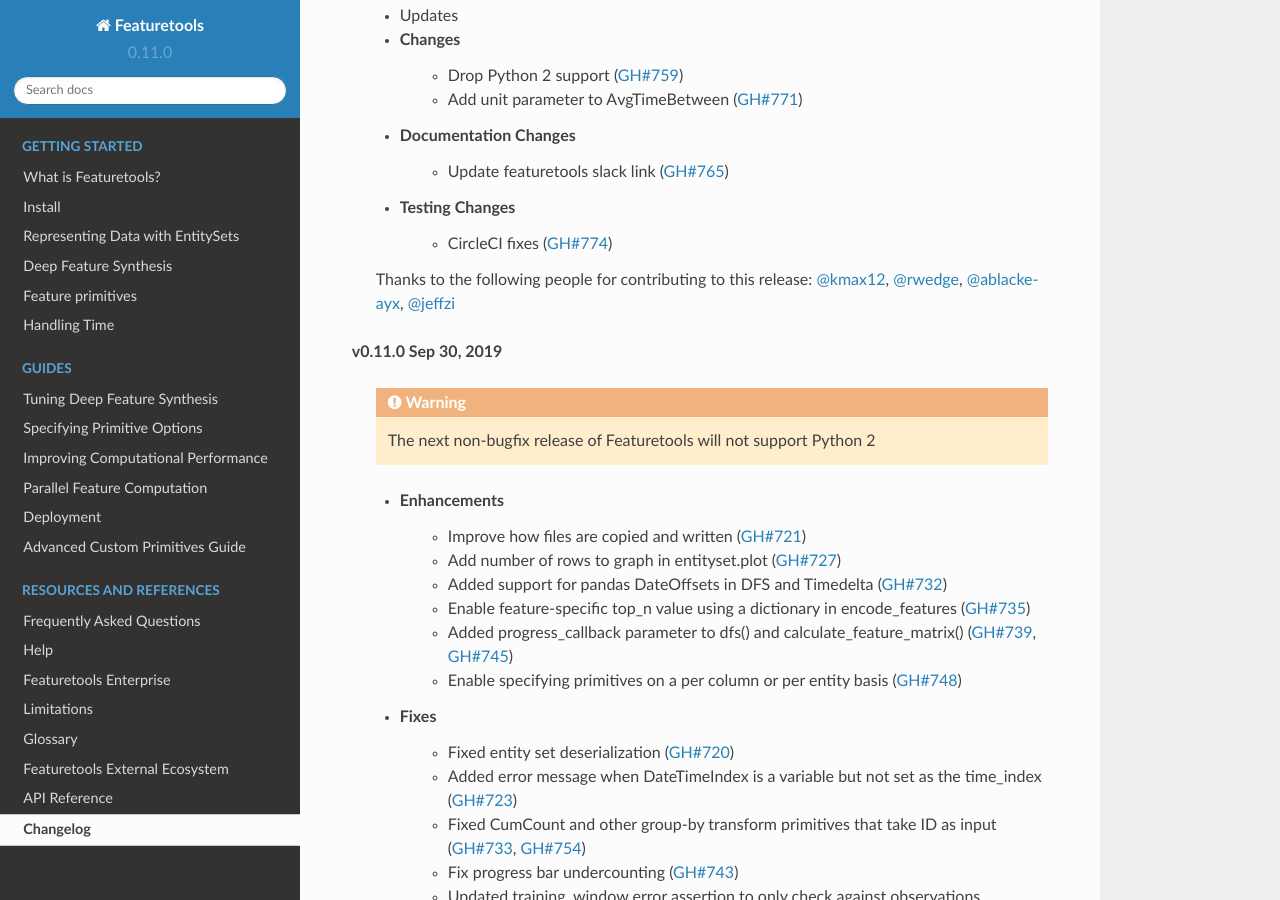
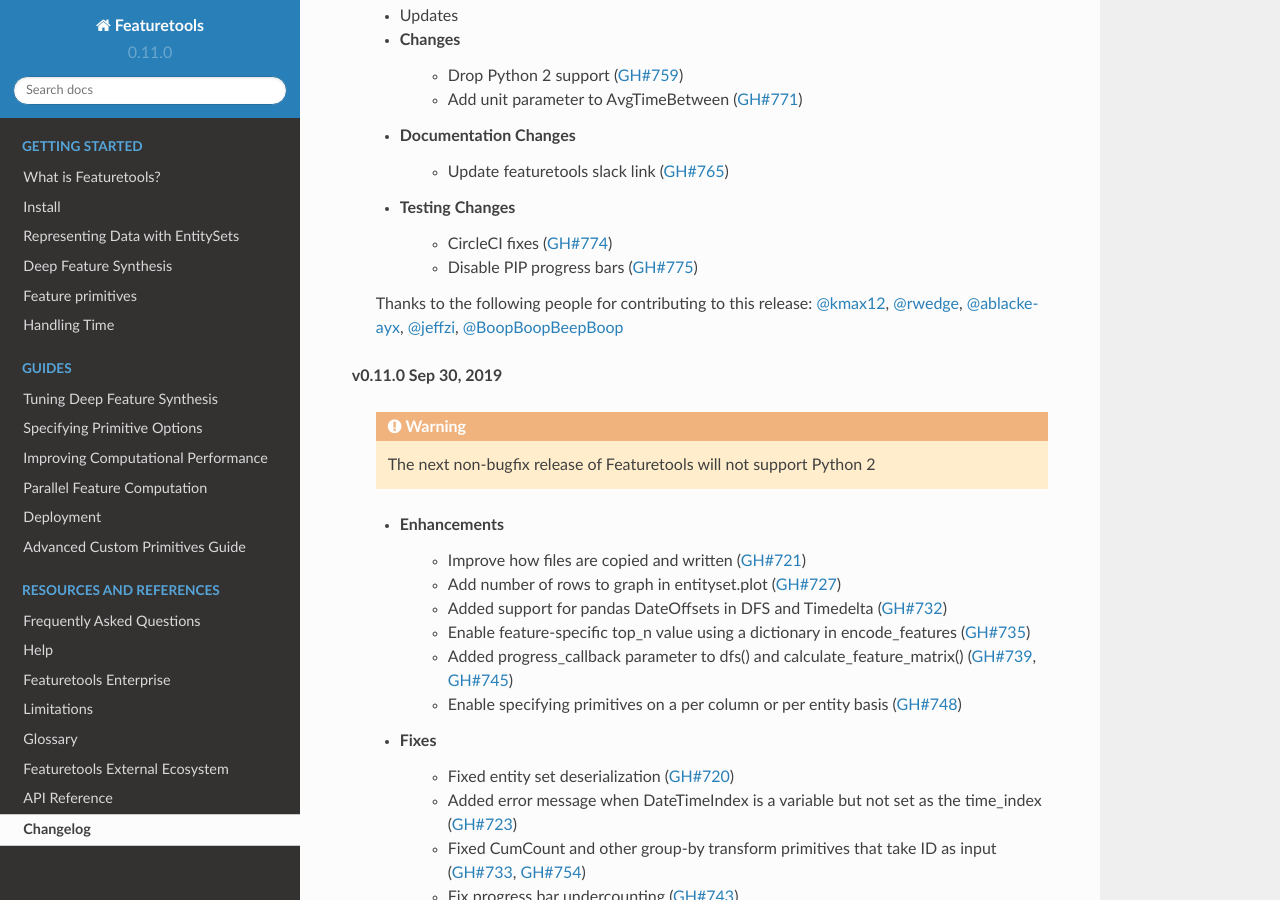
Before and after one commit to alteryx/featuretools, a Sphinx documentation site: the page built from docs/source/changelog.rst, in a window 1280 px wide and 900 px high, scrolled down 355 px. Built offline with Sphinx 7.4.7 and the Read the Docs theme 2.0.0, drawn with Linux system fonts in a browser that asks for light colours; pages that are not in the unit, such as notebooks, are missing from menus.

Commit message:
Disable PIP progress bars (#775)
* Disable progress bars

```diff
--- a/docs/source/changelog.rst
+++ b/docs/source/changelog.rst
@@ -15,9 +15,10 @@
         * Update featuretools slack link (:pr:`765`)
     * Testing Changes
         * CircleCI fixes (:pr:`774`)
+        * Disable PIP progress bars (:pr:`775`)
 
     Thanks to the following people for contributing to this release:
-    :user:`kmax12`, :user:`rwedge`, :user:`ablacke-ayx`, :user:`jeffzi`
+    :user:`kmax12`, :user:`rwedge`, :user:`ablacke-ayx`, :user:`jeffzi`, :user:`BoopBoopBeepBoop`
 
 **v0.11.0 Sep 30, 2019**
 
```
Also changed, not shown: 1 other file.
